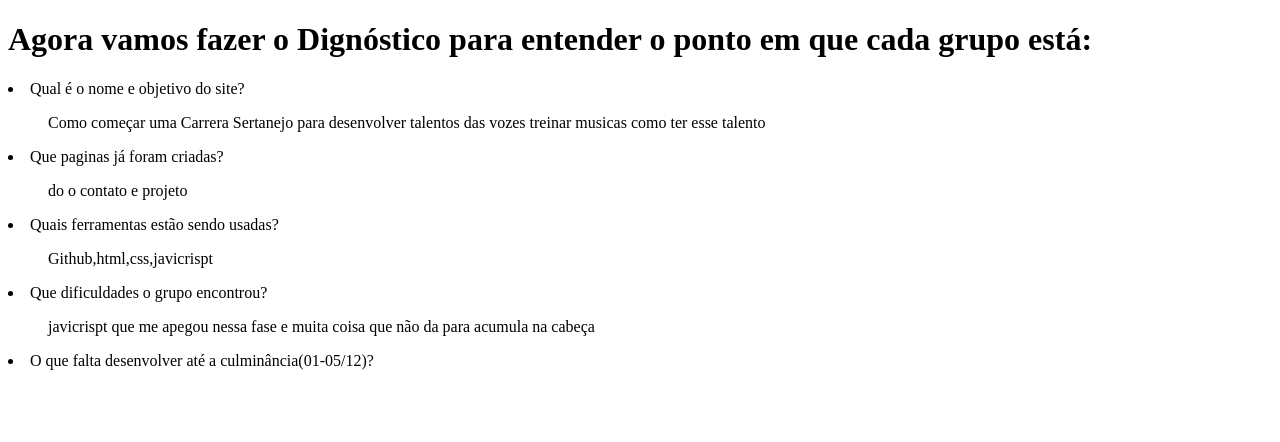
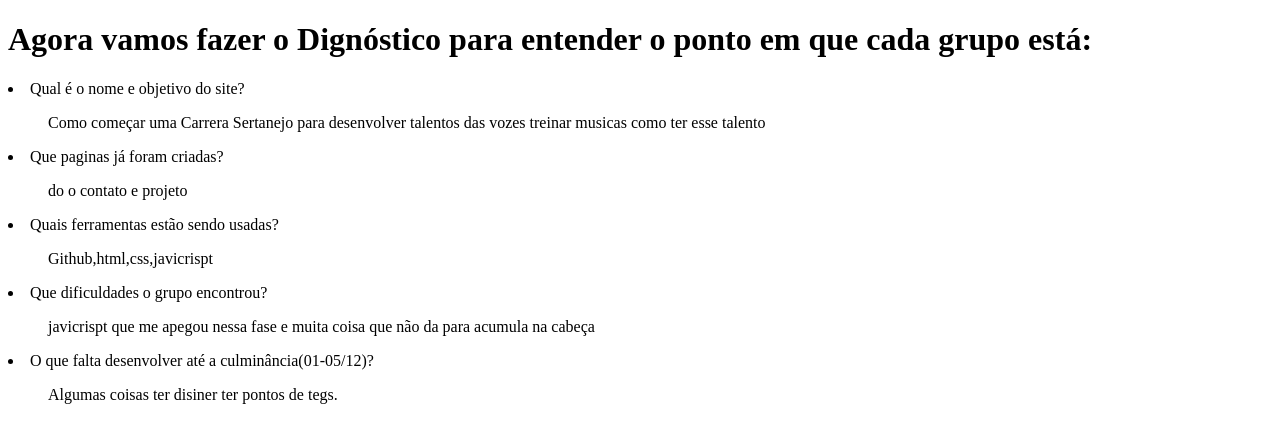
Before and after one commit to robsonsouza-dev-rock/como-comecar, a plain HTML site: page index2.html in a window 1280 px wide. Drawn offline with Linux system fonts and the light colour scheme.

Commit message:
Alterações

```diff
--- a/index2.html
+++ b/index2.html
@@ -16,7 +16,7 @@
    <li>Que dificuldades o grupo encontrou?</li>
    <ul>javicrispt que me apegou nessa fase e muita coisa que não da para acumula na cabeça </ul>
    <li>O que falta desenvolver até a culminância(01-05/12)?</li>
-   <ul></ul>
+   <ul>Algumas coisas ter disiner ter pontos de tegs.</ul>
 <body>
 
 </body>
```
Also changed, not shown: 1 other file.
